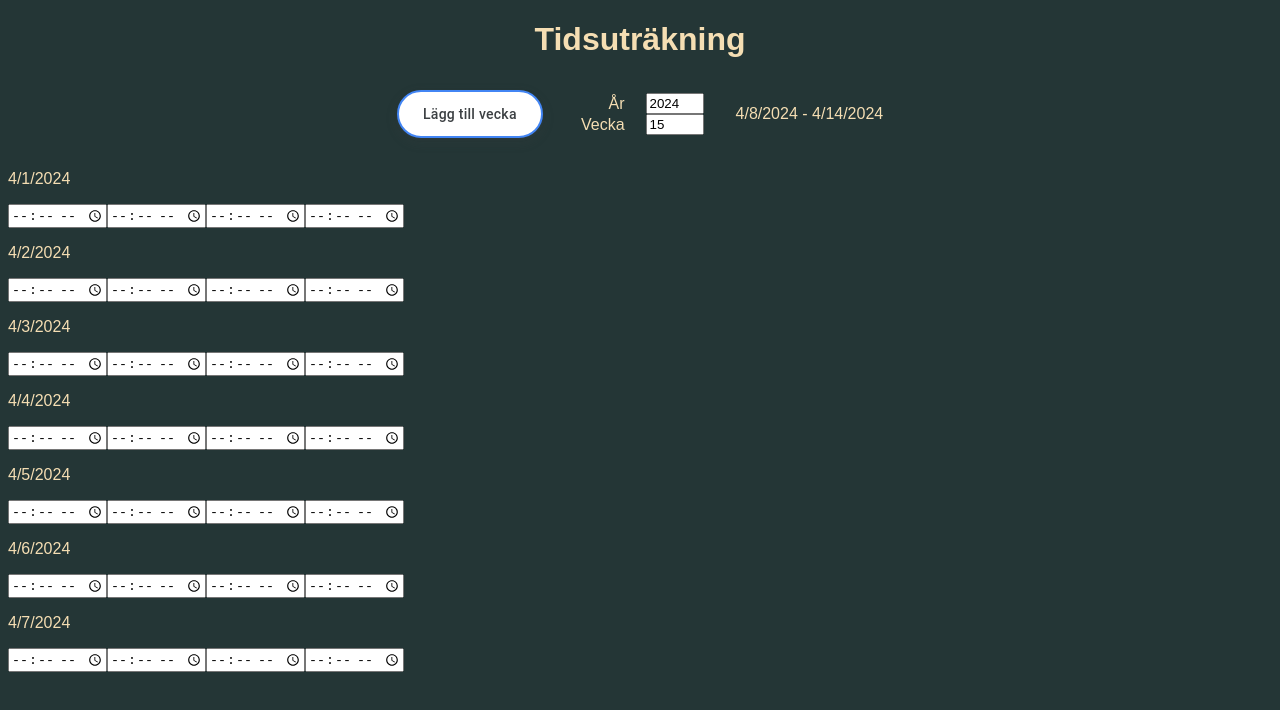
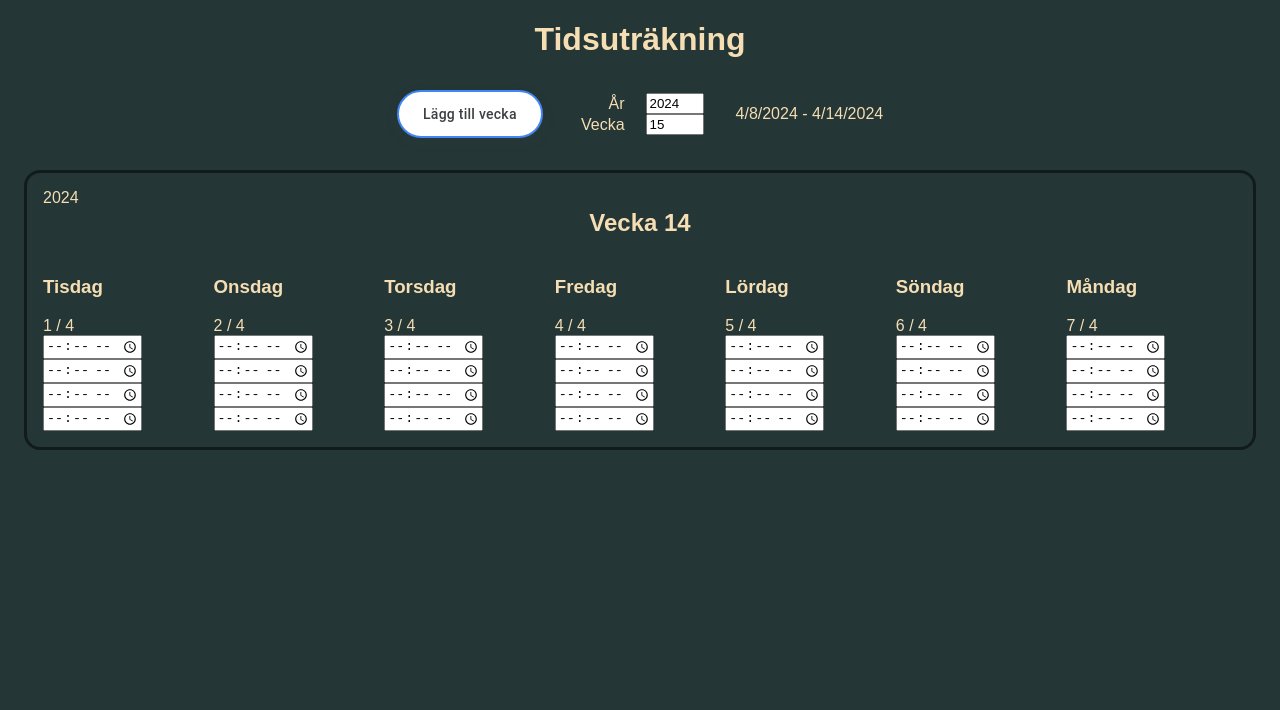
Before and after one commit to Drachbar/tidsutrakning-angular, an Angular app: page / in a window 1280 px wide. Both pictures are taken after a click on the button "Lägg till vecka". Shown: the top 710 px of the page. Built offline with nearby package versions, Linux system fonts and the light colour scheme.

Commit message:
WIP - lite visuella ändringar

```diff
--- a/src/app/day/day.component.html
+++ b/src/app/day/day.component.html
@@ -1,4 +1,5 @@
-<p>{{day.date.toLocaleDateString()}}</p>
+<h3>{{getWeekDay(day.date.getUTCDay())}}</h3>
+<div>{{day.date.getDate()}} / {{day.date.getMonth() + 1}}</div>
 <input type="time" [(ngModel)]="day.dayStart" (ngModelChange)="updateDay()">
 <input type="time" [(ngModel)]="day.lunchStart" (ngModelChange)="updateDay()">
 <input type="time" [(ngModel)]="day.lunchEnd" (ngModelChange)="updateDay()">
--- a/src/app/day/day.component.scss
+++ b/src/app/day/day.component.scss
@@ -0,0 +1,3 @@
+input {
+    display: block;
+}
--- a/src/app/day/day.component.ts
+++ b/src/app/day/day.component.ts
@@ -1,6 +1,7 @@
 import { Component, EventEmitter, Input, Output } from '@angular/core';
 import { Day } from '../model/day';
 import { Time } from '@angular/common';
+import { WeekService } from '../week.service';
 
 @Component({
   selector: 'app-day',
@@ -11,7 +12,13 @@ export class DayComponent {
   @Input({ required: true }) day!: Day;
   @Output() dayUpdated = new EventEmitter<Day>();
 
+  constructor(private weekService: WeekService) { }
+
   updateDay() {
     this.dayUpdated.emit(this.day)
   }
+
+  getWeekDay(num: number) {
+    return this.weekService.getWeekDay(num);
+  }
 }
--- a/src/app/time-registration.service.ts
+++ b/src/app/time-registration.service.ts
@@ -15,13 +15,20 @@ export class TimeRegistrationService {
   constructor(private weekService: WeekService) { }
 
   addWeek(weekNo: number, year: number) {
+    const currentData = this.weeks.value;
+    const weekExists = currentData.some(week => week.weekNo === weekNo && week.year === year);
+
+    if (weekExists) {
+      console.log(`Veckan ${weekNo} för år ${year} finns redan.`);
+      return;
+    }
+
     const dateRange = this.weekService.getWeekDays(year, weekNo);
     let days: Day[] = [];
     days.push(...dateRange.map(date => new Day(date)));
 
-    const currentData = this.weeks.value;
-    const myWeek = new Week(weekNo, year, days)
-    const updatedData = [...currentData, myWeek];
+    const myWeek = new Week(weekNo, year, days);
+    const updatedData = [myWeek, ...currentData];
     this.weeks.next(updatedData);
   }
 
--- a/src/app/week.service.ts
+++ b/src/app/week.service.ts
@@ -36,4 +36,9 @@ export class WeekService {
 
     return weekDays;
   }
+
+  getWeekDay(num: number): string {
+    const days = ['Måndag', 'Tisdag', 'Onsdag', 'Torsdag', 'Fredag', 'Lördag', 'Söndag'];
+    return days[num];
+  }
 }
--- a/src/app/week/week.component.html
+++ b/src/app/week/week.component.html
@@ -1 +1,9 @@
-<app-day *ngFor="let day of week.days" [day]="day" (dayUpdated)="updateWeek()"></app-day>
+<article>
+    <header>
+        <span>{{week.year}}</span>
+        <h2>Vecka {{week.weekNo}}</h2>
+    </header>
+    <section>
+        <app-day *ngFor="let day of week.days" [day]="day" (dayUpdated)="updateWeek()"></app-day>
+    </section>
+</article>
--- a/src/app/week/week.component.scss
+++ b/src/app/week/week.component.scss
@@ -0,0 +1,20 @@
+article {
+    margin: 1rem;
+    padding: 1rem;
+    border: 3px solid rgb(18, 27, 27);
+    border-radius: 1rem;
+}
+
+h2 {
+    text-align: center;
+}
+
+header {
+    display: grid;
+    grid-template-columns: repeat(3, 1fr);
+}
+
+section {
+    display: grid;
+    grid-template-columns: repeat(7, 1fr);
+}
```
